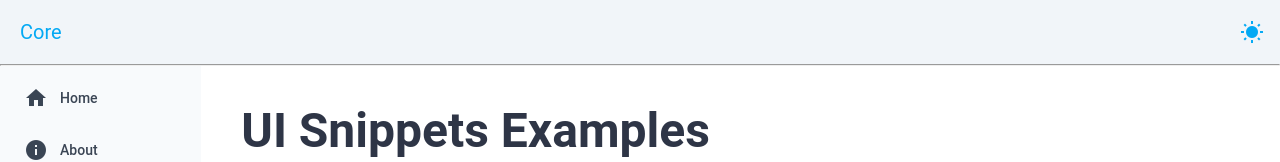
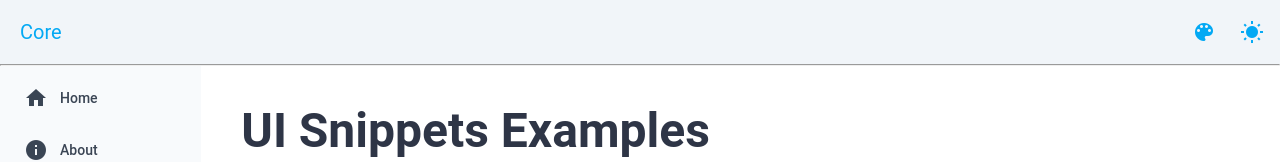
Before and after one commit to SimpllleUser/my-core, a Vue app: page /examples in a window 1280 px wide. Shown: the top 162 px of the page. Built offline with nearby package versions, Linux system fonts and the light colour scheme; a small style sheet from the web is missing.

Commit message:
feat: add `ThemeDrawer` component and integrate into default layout
- Created `ThemeDrawer` component for theme customization access.
- Updated `index.ts` exports to include `ThemeDrawer`.
- Integrated `ThemeDrawer` into default layout toolbar.

```diff
--- a/src/layouts/default.vue
+++ b/src/layouts/default.vue
@@ -1,5 +1,5 @@
 <script lang="ts" setup>
-import { NavBar, Icons, ThemeToggle } from '../shared';
+import { NavBar, Icons, ThemeToggle, ThemeDrawer } from '../shared';
 
 const navigationItems = [
   { title: 'Home', route: '/', icon: Icons.Home },
@@ -36,6 +36,7 @@ const navigationItems = [
       class="text-secondary"
     >
       <template #append>
+        <ThemeDrawer />
         <ThemeToggle />
       </template>
     </VToolbar>
--- a/src/shared/index.ts
+++ b/src/shared/index.ts
@@ -4,3 +4,4 @@ export * from './composables';
 export * from './services';
 export * from './utils';
 export * from './form';
+export * from './theme-configuration';
--- /dev/null
+++ b/src/shared/theme-configuration/index.ts
@@ -0,0 +1 @@
+export * from './ui';
--- /dev/null
+++ b/src/shared/theme-configuration/ui/ThemeDrawer.vue
@@ -0,0 +1,23 @@
+<script setup lang="ts">
+import { ref } from 'vue';
+import { Icons } from '../../model/icons.ts';
+import ThemeCustomizer from '../../../lib/theme-configuration/components/ThemeCustomizer.vue';
+
+defineOptions({
+  name: 'ThemeDrawer'
+})
+
+const drawer = ref(false)
+</script>
+
+<template>
+ <div>
+   <VBtn :icon="Icons.Palette" @click="() => drawer = !drawer" />
+   <VNavigationDrawer v-if="drawer" v-model="drawer" temporary width="300px">
+     <div class="d-flex justify-end">
+       <VBtn :icon="Icons.Close" @click="() => drawer = false" />
+     </div>
+     <ThemeCustomizer />
+   </VNavigationDrawer>
+ </div>
+</template>
--- /dev/null
+++ b/src/shared/theme-configuration/ui/index.ts
@@ -0,0 +1 @@
+export { default as ThemeDrawer } from './ThemeDrawer.vue';
```
